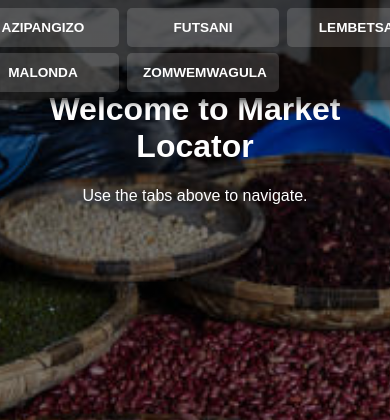
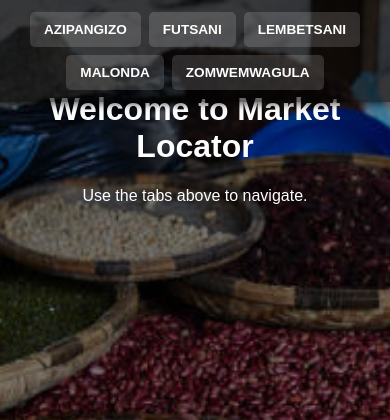
Before and after one commit to sytonmphaka/crop_api_project, a FastAPI app: page /community in a window 390 px wide. Shown: the top 420 px of the page. Run offline with FastAPI, Linux system fonts and the light colour scheme; parts of the project's set-up code (start-up, migrations or seed data) failed here and were passed over.

Commit message:
Update: adjust navbar tab size and spacing

```diff
--- a/templates/market.html
+++ b/templates/market.html
@@ -57,10 +57,11 @@
 
     .navbar {
   display: flex;
-      flex-wrap: wrap;          /* enable wrapping */
+  flex-wrap: wrap;
   justify-content: center;
   background-color: rgba(0, 0, 0, 0.6);
-      padding: 12px 0;
+  padding: 10px 0;
+  gap: 4px;
   position: fixed;
   top: 0;
   width: 100%;
@@ -68,9 +69,10 @@
   box-shadow: 0 2px 8px rgba(0,0,0,0.7);
 }
 
+
     .nav-tab {
-      margin: 6px 8px;          /* more breathing room */
-      padding: 10px 14px;
+  padding: 8px 12px;
+  margin: 4px;
   cursor: pointer;
   background-color: rgba(255, 255, 255, 0.15);
   border-radius: 5px;
@@ -82,10 +84,9 @@
   border: 2px solid transparent;
   transition: background-color 0.3s ease;
   white-space: nowrap;
-      flex-grow: 1;             /* allow flexible width */
-      min-width: 120px;         /* minimum width for each tab */
-      text-align: center;
+  display: inline-flex;
 }
+
 
     .nav-tab:hover {
       background-color: rgba(255, 255, 255, 0.35);
@@ -149,18 +150,18 @@
     /* Media query for very small screens: at least 3 buttons per row */
     @media (max-width: 480px) {
   .navbar {
-        display: grid;
-        grid-template-columns: repeat(3, 1fr);
-        gap: 6px 8px;
-        padding: 8px;
+    flex-direction: row;
+    justify-content: center;
+    flex-wrap: wrap;
+    gap: 4px;
   }
 
   .nav-tab {
-        flex-grow: 0;
     width: auto;
-        margin: 0;
+    margin: 2px;
   }
 }
+
   </style>
 </head>
 <body>
```
Lines whose indentation alone changed are shown as unchanged.
